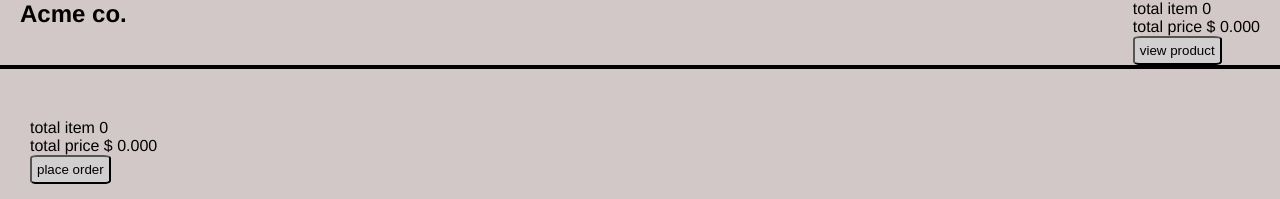
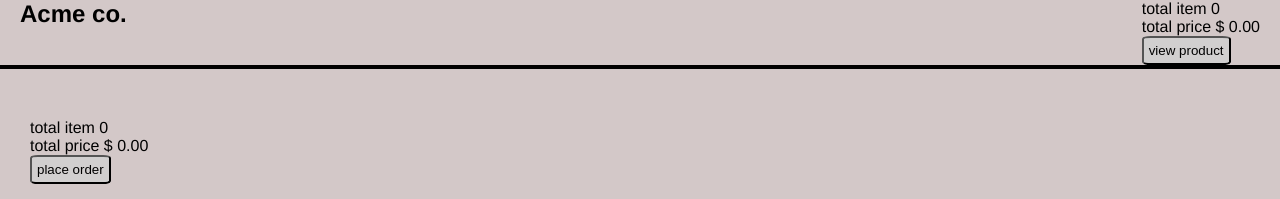
Before and after one commit to Abrham-Tadesse/Online-Shopping-User-Dashboard, a React (Vite) app: page /cartDisplay in a window 1280 px wide. Shown: the top 199 px of the page. Built offline with nearby package versions, Linux system fonts and the light colour scheme.

Commit message:
handling place order button in cart display

```diff
--- a/src/cartDisplay.tsx
+++ b/src/cartDisplay.tsx
@@ -20,7 +20,7 @@ export function CartDisplay(){
   const[isOrdered, setIsordered] = useState<boolean>(false);
   const contexts = useContext(cartContext);
   if(!contexts) return;
- const {isAdded,setIsAdded,totalItem,selected,setSelected,setTotalItem,totalPrice, setTotalPrice,addedItems,setAddedItems,selectedQuantity,setSlectedQuantity} =contexts;
+ const {isAdded,setIsAdded,totalItem,selected,setSelected,setTotalItem,totalPrice, setTotalPrice,addedItems,setAddedItems,selectedQuantity,setSlectedQuantity} = contexts;
 
   return(
     <>
@@ -30,11 +30,11 @@ export function CartDisplay(){
     <DisplayAddeddProducts addedItems = {addedItems} setAddedItems = {setAddedItems}
                             setSelected = {setSelected}
                             isOrdered = {isOrdered} selectedQuantity = {selectedQuantity}
-                             setSlectedQuantity = {setSlectedQuantity} totalItem = {totalItem}
-                             setTotalItem = {setTotalItem} totalPrice = {totalPrice} setTotalPrice = {setTotalPrice}
-                             selected = {selected} />
+                            setSlectedQuantity = {setSlectedQuantity} totalItem = {totalItem}
+                            setTotalItem = {setTotalItem} totalPrice = {totalPrice} setTotalPrice = {setTotalPrice}
+                            selected = {selected} />
 
-    <Footer addedItems = {addedItems}
+    <Footer addedItems = {addedItems} setSlectedQuantity ={setSlectedQuantity}
              setAddedItems={setAddedItems} onOrdered={setIsordered}
                 isOrdered = {isOrdered} totalItem = {totalItem} setTotalItem = {setTotalItem}
                 totalPrice = {totalPrice} setTotalPrice = {setTotalPrice}
@@ -66,8 +66,7 @@ export function Navigation({addedItems,isOrdered,totalItem,setTotalItem,totalPri
    setTotalPrice : Dispatch<React.SetStateAction<number>>
  }){
   const navigate = useNavigate();
-    // const totalPrice = addedItems.reduce((tot,obj) => tot+(obj.price*obj.quantity),0);
-    // const totalItems = addedItems.reduce((items,objItem) => items + (objItem.quantity),0);
+
 
   return(
 
@@ -78,7 +77,7 @@ export function Navigation({addedItems,isOrdered,totalItem,setTotalItem,totalPri
       </section>
       <section className="price-num">
         <p>total item <span className="value"> {isOrdered ? 0 : totalItem}</span></p>
-        <p>total price <span className="value">$ {isOrdered? "0.00" : totalPrice.toFixed(3)}</span></p>
+        <p>total price <span className="value">$ {isOrdered? "0.00" : totalPrice.toFixed(2)}</span></p>
         <p><button className="view" onClick={() => navigate("/productDisplay")}>view product</button></p>
       </section>
     </div>
@@ -88,7 +87,7 @@ export function Navigation({addedItems,isOrdered,totalItem,setTotalItem,totalPri
 }
 
 
-export function Footer({addedItems,setAddedItems,isOrdered,onOrdered,totalItem,setTotalItem,totalPrice,setTotalPrice} :
+export function Footer({addedItems,setAddedItems,isOrdered,onOrdered,totalItem,setSlectedQuantity,setTotalItem,totalPrice,setTotalPrice} :
   {addedItems : productType[],
     isOrdered : boolean,
     onOrdered : Dispatch<React.SetStateAction<boolean>>,
@@ -97,22 +96,24 @@ export function Footer({addedItems,setAddedItems,isOrdered,onOrdered,totalItem,s
     setTotalItem : Dispatch<React.SetStateAction<number>>
     totalPrice : number,
     setTotalPrice : Dispatch<React.SetStateAction<number>>
+    setSlectedQuantity : Dispatch<React.SetStateAction<number[]>>
   }){
 
-    // let totalPrice = addedItems.reduce((tot,obj) => tot+(obj.price*obj.quantity),0);
-    // let totalItem = addedItems.reduce((items,objItem) => items + (objItem.quantity),0);
 
    const handleOrder = function(){
       onOrdered(true);
-      console.log(isOrdered);
+      setAddedItems([]);
+      setSlectedQuantity([]);
     }
 
   return(
-    <> { !isOrdered && (
+    <> {
+      // !isOrdered &&
+      (
       <div>
       <section className="footer price-num">
         <p>total item <span className="value"> {`${totalItem}`}</span></p>
-        <p>total price <span className="value">{`$ ${totalPrice.toFixed(3)}`}</span></p>
+        <p>total price <span className="value">{`$ ${totalPrice.toFixed(2)}`}</span></p>
         <button onClick={()=> handleOrder()}>place order</button>
       </section>
       </div>
@@ -152,11 +153,13 @@ export function DisplayAddeddProducts({addedItems,setAddedItems,isOrdered,select
   const handleButton = function(id: number){
        setAddedItems(prev => prev.filter(pr => pr.id!==id));
   }
-   console.log(addedItems);
-   console.log(selectedQuantity);
+   // console.log(addedItems);
+  //  console.log(selectedQuantity);
   return(
     <>
-      {!isOrdered && (
+      {
+      // !isOrdered &&
+      (
           addedItems.map( item => (
          <li key={item.id}> <img src={item.image} alt="The product picture is not found" className="image"/> <span>{item.title}</span> <span>{item.price}</span>
 
--- a/src/productDisplay.tsx
+++ b/src/productDisplay.tsx
@@ -156,6 +156,7 @@ export function Products({onAdded,products,searchResult,isLoading,error,addedIte
     }
     if(!selected) return;
     updatingStatistics();
+    console.log(addedItems);
 
   },[addedItems,selectedQuantity]);
 
@@ -169,7 +170,7 @@ useEffect(function(){
            if(!isExist) setAddedItems(prev => [...prev, item]);
            setAddedItems(prev => [...prev]);
            console.log(addedItems);
-           console.log(selectedQuantity);
+          //  console.log(selectedQuantity);
            const quantityArray : number[] = addedItems.map(item => item.quantity);
            setSlectedQuantity(quantityArray);
          }
```
Also changed, not shown: src/contexts.tsx (+14 -1 lines).
